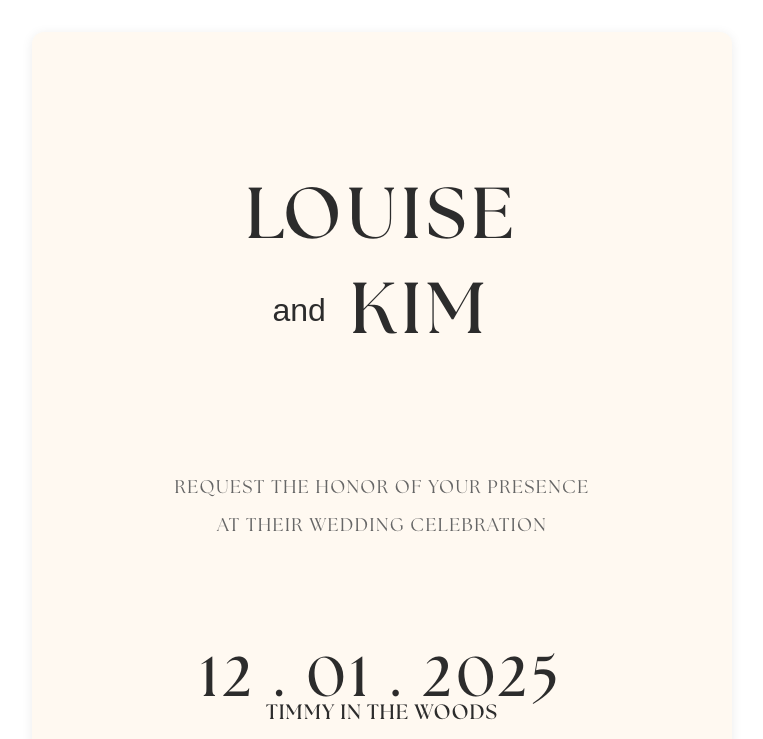
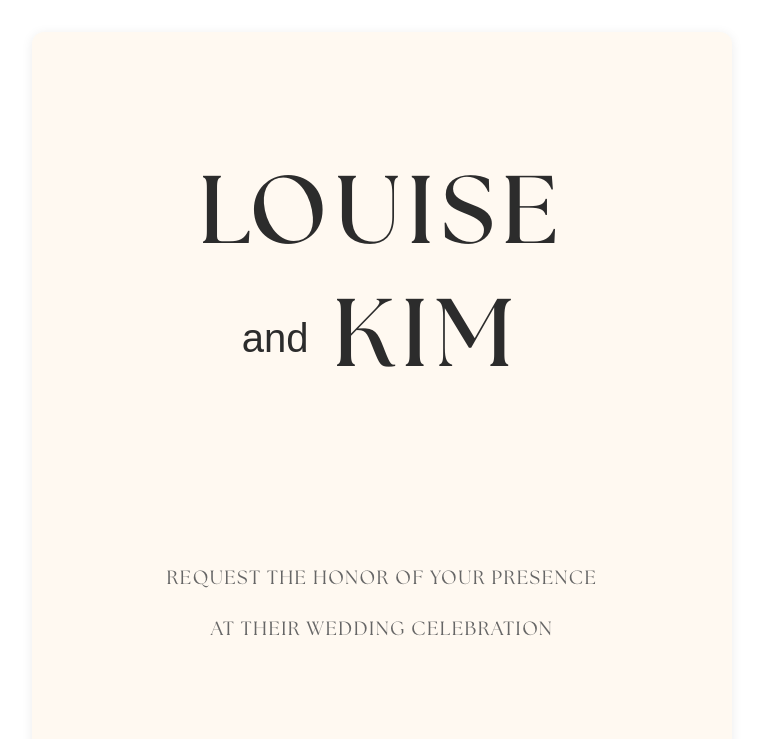
Before and after one commit to r1cko23/Louise-and-Kim-Invitation, a website: page index.html in a window 1280 px wide. Shown: the top 739 px of the page, without its empty margins (258-1021 px from the left). Drawn offline with nearby package versions, Linux system fonts and the light colour scheme; a web font is replaced by a local one.

Commit message:
Update attire description and enhance styling for improved layout and readability across various sections in index.html and styles.css.

```diff
--- a/index.html
+++ b/index.html
@@ -163,7 +163,7 @@
             <h3 class="section-title font-serif">ATTIRE</h3>
             <div class="section-content font-crimson">
               <p>Kindly wear semi formal attire.</p>
-              <p><strong>GENTLEMEN:</strong> LONG SLEEVES AND PANTS</p>
+              <p><strong>GENTLEMEN:</strong> LONG SLEEVES AND BLACK SLACKS</p>
               <p><strong>LADIES:</strong> LONG GOWN OR DRESS</p>
               <p>
                 We also encourage wearing flats, as the ceremony grounds may be
--- a/styles.css
+++ b/styles.css
@@ -391,11 +391,11 @@ body {
 }
 
 .name {
-  font-size: 3rem;
+  font-size: 4rem;
   font-weight: 700;
   color: var(--primary-color);
-  letter-spacing: 3px;
-  margin: 0.2rem 0;
+  letter-spacing: 4px;
+  margin: 0.3rem 0;
   display: block;
   line-height: 1.2;
 }
@@ -1198,12 +1198,12 @@ body {
   }
 
   .name {
-    font-size: 3.8rem;
-    letter-spacing: 4px;
+    font-size: 4.5rem;
+    letter-spacing: 5px;
   }
 
   .names-row .name {
-    font-size: 3.8rem;
+    font-size: 4.5rem;
   }
 
   .and {
@@ -1387,51 +1387,58 @@ body {
   }
 
   .invitation-card {
-    padding: 3rem 2.5rem;
-    max-width: 650px;
-    min-height: 850px;
+    padding: 4rem 3rem;
+    max-width: 700px;
+    min-height: 900px;
     height: auto;
   }
 
   .invitation-content {
-    padding: 3rem 2rem;
-    gap: 2.5rem;
+    padding: 4rem 2.5rem;
+    gap: 3.5rem;
   }
 
   .page2-content {
-    padding: 3rem 2rem;
-    gap: 2.5rem;
+    padding: 4rem 2.5rem;
+    gap: 3.5rem;
   }
 
   .details-content {
-    padding: 3rem 2rem;
-    gap: 2.5rem;
+    padding: 4rem 2.5rem;
+    gap: 3.5rem;
   }
 
   .names-section {
-    margin-bottom: 2.5rem;
+    margin-bottom: 3.5rem;
   }
 
   .name {
-    font-size: 4.5rem;
-    letter-spacing: 5px;
+    font-size: 6rem;
+    letter-spacing: 7px;
+    line-height: 1.2;
   }
 
   .names-row .name {
-    font-size: 4.5rem;
+    font-size: 6rem;
   }
 
   .and {
-    font-size: 2rem;
+    font-size: 2.5rem;
+    margin: 1rem 0;
   }
 
   .the-text {
     font-size: 3rem;
   }
 
+  .request-text {
+    margin: 2rem 0;
+  }
+
   .request-text p {
-    font-size: 1.15rem;
-    line-height: 1.8;
+    font-size: 1.2rem;
+    line-height: 2;
+    margin: 0.8rem 0;
   }
 
   /* Page 2 - Desktop */
@@ -1462,34 +1469,43 @@ body {
   }
 
   .date-venue-section {
-    gap: 2.5rem;
+    gap: 3.5rem;
     /* ensure stacked, center-aligned layout on desktop */
     flex-direction: column;
     align-items: center;
-    margin-top: 2rem;
+    margin-top: 3rem;
   }
 
   .date-time-group {
-    gap: 0.8rem;
+    gap: 1.2rem;
   }
 
   .venue-group {
-    gap: 0.6rem;
+    gap: 1rem;
   }
 
   .date {
-    font-size: 3.5rem;
-    letter-spacing: 5px;
-    line-height: 1.3;
+    font-size: 4rem;
+    letter-spacing: 6px;
+    line-height: 1.4;
+    margin-bottom: 0.5rem;
   }
 
   .time {
+    font-size: 1.15rem;
+    margin-top: 1rem;
+    letter-spacing: 0.5px;
+  }
+
+  .venue {
+    font-size: 1.4rem;
+    letter-spacing: 1.5px;
+    margin-bottom: 0.5rem;
+  }
+
+  .location {
     font-size: 1rem;
-    margin-top: 0.5rem;
-  }
-
-  .venue {
-    font-size: 1.3rem;
+    line-height: 1.8;
   }
 
   .location {
@@ -1668,9 +1684,9 @@ textarea:focus {
 
 /* Details Sections */
 .details-section {
-  margin-bottom: 0.5rem;
+  margin-bottom: 1.5rem;
   position: relative;
-  padding: 0.2rem 0;
+  padding: 0.5rem 0;
   flex-shrink: 0;
   width: 100%;
   max-width: 90%;
@@ -2462,8 +2478,8 @@ textarea:focus {
 
 @media (min-width: 769px) {
   .wedding-program-content {
-    padding: 3rem 1.5rem;
-    gap: 2.5rem;
+    padding: 4rem 2rem;
+    gap: 3.5rem;
   }
 
   .program-title-section {
```
